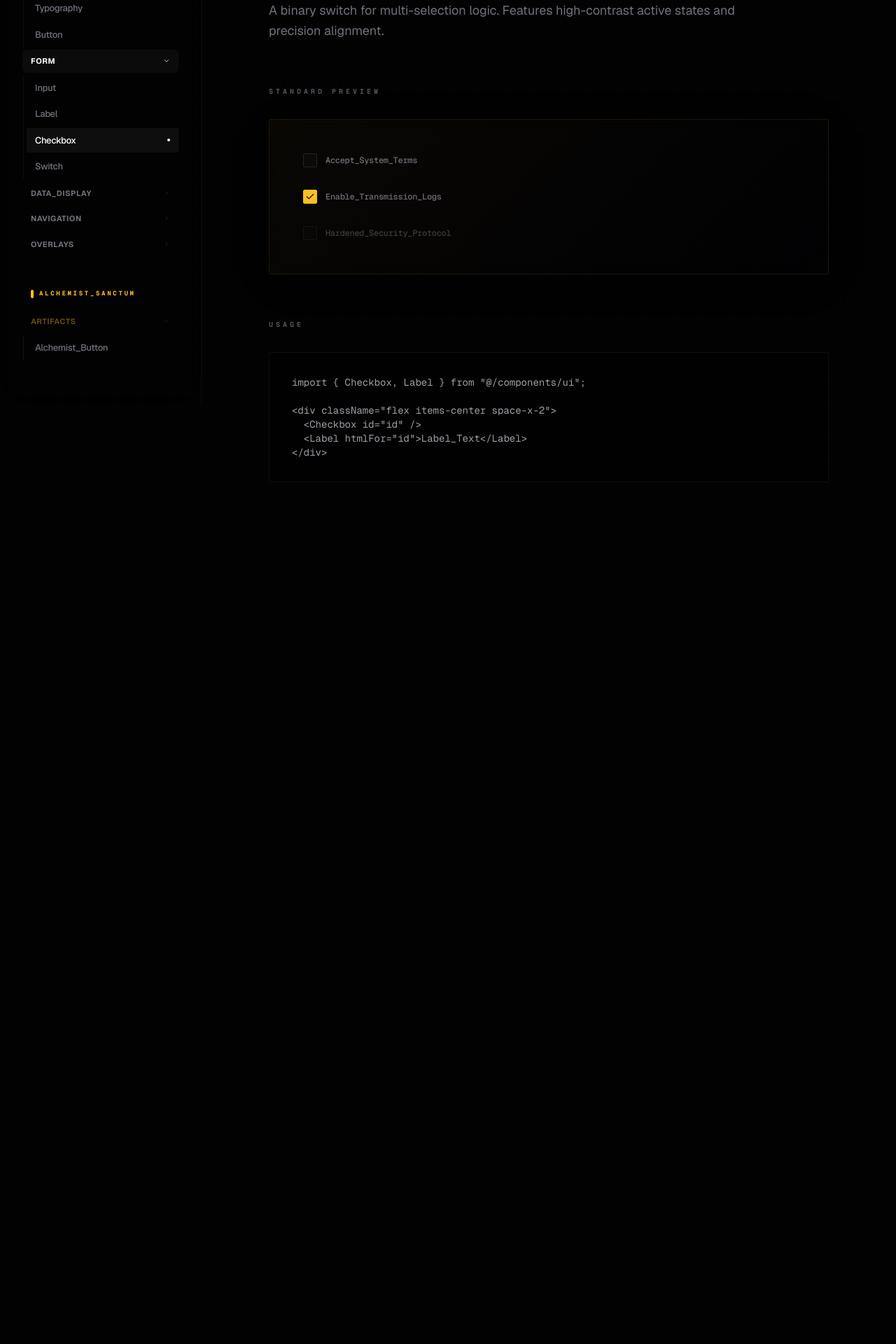
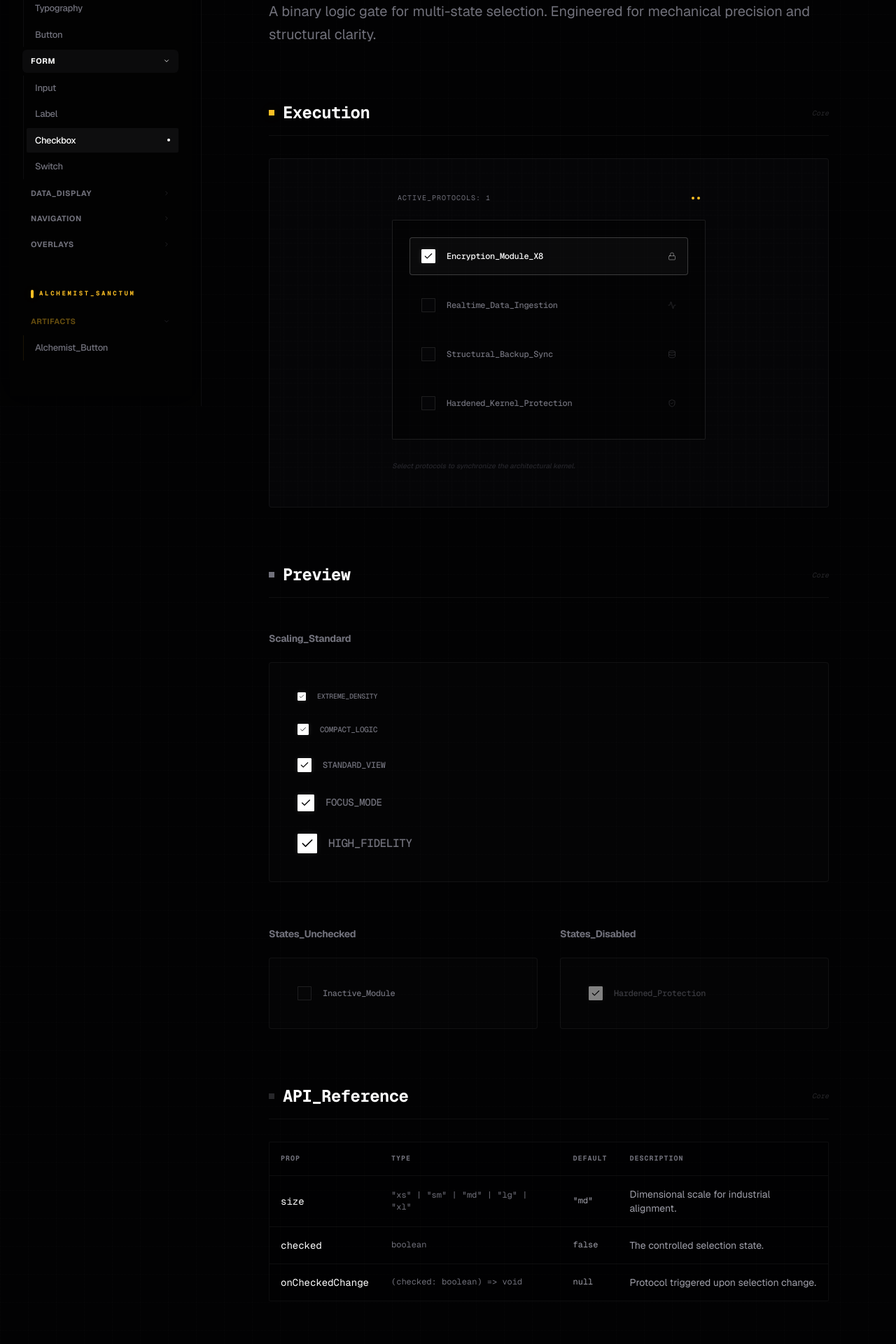
Before and after one commit to 8eyond-Infinite/8eyond-ui, a Next.js app: page /components/core/checkbox in a window 1280 px wide. Shown: the part 220-2140 px from the top of the page at 70% size. Before the commit the page ends 1037 px from the top, so only its background shows below. Built offline with nearby package versions, Linux system fonts and the light colour scheme.

Commit message:
feat: complete industrial Checkbox with scaling and unified documentation

```diff
--- a/app/components/core/checkbox/page.tsx
+++ b/app/components/core/checkbox/page.tsx
@@ -1,56 +1,299 @@
-import { Checkbox, Label, Card } from "@/components/ui";
+"use client";
+
+import * as React from "react";
+import {
+  Checkbox,
+  Label,
+  Card,
+  Table,
+  TableHeader,
+  TableBody,
+  TableHead,
+  TableRow,
+  TableCell,
+  Typography,
+  H1,
+  H3,
+  Lead,
+  Muted,
+} from "@/components/ui";
+import { cn } from "@/lib/utils";
+import { CopyButton } from "@/components/docs/CopyButton";
+import { ShieldCheck, Activity, Database, Lock } from "lucide-react";
 
 export default function CheckboxDoc() {
+  const [selectedProtocols, setSelectedProtocols] = React.useState<string[]>([
+    "P-01",
+  ]);
+
+  const protocols = [
+    { id: "P-01", label: "Encryption_Module_X8", icon: <Lock size={12} /> },
+    {
+      id: "P-02",
+      label: "Realtime_Data_Ingestion",
+      icon: <Activity size={12} />,
+    },
+    {
+      id: "P-03",
+      label: "Structural_Backup_Sync",
+      icon: <Database size={12} />,
+    },
+    {
+      id: "P-04",
+      label: "Hardened_Kernel_Protection",
+      icon: <ShieldCheck size={12} />,
+    },
+  ];
+
+  const toggleProtocol = (id: string) => {
+    setSelectedProtocols((prev) =>
+      prev.includes(id) ? prev.filter((p) => p !== id) : [...prev, id]
+    );
+  };
+
+  const scalingExamples = [
+    { size: "xs", label: "EXTREME_DENSITY" },
+    { size: "sm", label: "COMPACT_LOGIC" },
+    { size: "md", label: "STANDARD_VIEW" },
+    { size: "lg", label: "FOCUS_MODE" },
+    { size: "xl", label: "HIGH_FIDELITY" },
+  ] as const;
+
   return (
-    <div className="space-y-16">
+    <div className="space-y-20 pb-24">
+      {/* Header */}
       <div className="space-y-4">
-        <h1 className="text-4xl md:text-6xl font-black uppercase italic tracking-tighter">
-          Checkbox
-        </h1>
-        <p className="text-zinc-500 text-lg max-w-2xl font-normal leading-relaxed">
-          A binary switch for multi-selection logic. Features high-contrast
-          active states and precision alignment.
-        </p>
+        <H1>Checkbox</H1>
+        <Lead>
+          A binary logic gate for multi-state selection. Engineered for
+          mechanical precision and structural clarity.
+        </Lead>
       </div>
 
+      {/* Execution */}
       <section className="space-y-8">
-        <h3 className="text-[10px] font-mono font-bold uppercase tracking-[0.4em] text-zinc-600">
-          Standard Preview
-        </h3>
-        <Card variant="artifact" className="p-12 space-y-8 bg-white/[0.01]">
-          <div className="flex items-center space-x-3">
-            <Checkbox id="terms" />
-            <Label htmlFor="terms">Accept_System_Terms</Label>
+        <div className="flex items-center justify-between border-b border-white/5 pb-4">
+          <div className="flex items-center gap-3">
+            <div className="w-2 h-2 bg-accent shadow-glow" />
+            <H3>Execution</H3>
+          </div>
+          <span className="text-[10px] font-mono text-zinc-800 italic">
+            Core
+          </span>
+        </div>
+
+        <div className="p-12 rounded-sm border border-white/5 bg-zinc-900/20 relative overflow-hidden">
+          <div className="absolute inset-0 bg-[linear-gradient(to_right,#80808005_1px,transparent_1px),linear-gradient(to_bottom,#80808005_1px,transparent_1px)] bg-[size:20px_20px]" />
+
+          <div className="relative z-10 w-full max-w-md mx-auto space-y-6">
+            <div className="flex items-center justify-between px-2">
+              <span className="text-[10px] font-mono text-zinc-500 uppercase tracking-widest">
+                Active_Protocols: {selectedProtocols.length}
+              </span>
+              <div className="flex gap-1">
+                <div className="w-1 h-1 bg-accent shadow-glow rounded-full animate-pulse" />
+                <div className="w-1 h-1 bg-accent shadow-glow rounded-full animate-pulse delay-75" />
+              </div>
+            </div>
+
+            <Card className="p-6 space-y-4 bg-black/40 border-white/10">
+              {protocols.map((protocol) => (
+                <div
+                  key={protocol.id}
+                  className={cn(
+                    "flex items-center justify-between p-4 rounded-sm border transition-all duration-500 cursor-pointer group",
+                    selectedProtocols.includes(protocol.id)
+                      ? "bg-white/[0.03] border-white/20 shadow-[0_0_20px_rgba(255,255,255,0.02)]"
+                      : "bg-transparent border-transparent hover:bg-white/[0.01]"
+                  )}
+                  onClick={() => toggleProtocol(protocol.id)}
+                >
+                  <div className="flex items-center gap-4">
+                    <Checkbox
+                      id={protocol.id}
+                      checked={selectedProtocols.includes(protocol.id)}
+                    />
+                    <Label
+                      htmlFor={protocol.id}
+                      className={cn(
+                        "transition-colors duration-500",
+                        selectedProtocols.includes(protocol.id)
+                          ? "text-white"
+                          : "text-zinc-500"
+                      )}
+                    >
+                      {protocol.label}
+                    </Label>
+                  </div>
+                  <div
+                    className={cn(
+                      "transition-colors duration-500",
+                      selectedProtocols.includes(protocol.id)
+                        ? "text-white/40"
+                        : "text-zinc-800"
+                    )}
+                  >
+                    {protocol.icon}
+                  </div>
+                </div>
+              ))}
+            </Card>
+            <Muted className="text-center text-[10px] italic opacity-40">
+              Select protocols to synchronize the architectural kernel.
+            </Muted>
+          </div>
+        </div>
+      </section>
+
+      {/* Preview */}
+      <section className="space-y-12">
+        <div className="flex items-center justify-between border-b border-white/5 pb-4">
+          <div className="flex items-center gap-3">
+            <div className="w-2 h-2 bg-zinc-500" />
+            <H3>Preview</H3>
+          </div>
+          <span className="text-[10px] font-mono text-zinc-800 italic">
+            Core
+          </span>
+        </div>
+
+        <div className="space-y-16">
+          <div className="space-y-6">
+            <Typography
+              variant="large"
+              className="text-sm tracking-tight text-zinc-500"
+            >
+              Scaling_Standard
+            </Typography>
+
+            <div className="p-10 rounded-sm border border-white/5 bg-white/[0.01] flex flex-col gap-8">
+              {scalingExamples.map((item) => (
+                <div key={item.size} className="flex items-center gap-4">
+                  <Checkbox
+                    id={`size-${item.size}`}
+                    size={item.size}
+                    defaultChecked
+                  />
+                  <Label htmlFor={`size-${item.size}`} size={item.size}>
+                    {item.label}
+                  </Label>
+                </div>
+              ))}
+            </div>
           </div>
 
-          <div className="flex items-center space-x-3">
-            <Checkbox id="marketing" defaultChecked />
-            <Label htmlFor="marketing">Enable_Transmission_Logs</Label>
+          <div className="grid grid-cols-1 md:grid-cols-2 gap-8">
+            <div className="space-y-6">
+              <Typography
+                variant="large"
+                className="text-sm tracking-tight text-zinc-500"
+              >
+                States_Unchecked
+              </Typography>
+              <div className="p-10 rounded-sm border border-white/5 bg-white/[0.01] flex items-center gap-4">
+                <Checkbox id="un-1" />
+                <Label htmlFor="un-1">Inactive_Module</Label>
+              </div>
+            </div>
+
+            <div className="space-y-6">
+              <Typography
+                variant="large"
+                className="text-sm tracking-tight text-zinc-500"
+              >
+                States_Disabled
+              </Typography>
+              <div className="p-10 rounded-sm border border-white/5 bg-white/[0.01] flex items-center gap-4">
+                <Checkbox id="dis-1" disabled defaultChecked />
+                <Label htmlFor="dis-1" className="opacity-50">
+                  Hardened_Protection
+                </Label>
+              </div>
+            </div>
           </div>
+        </div>
+      </section>
 
-          <div className="flex items-center space-x-3 opacity-50">
-            <Checkbox id="disabled" disabled />
-            <Label htmlFor="disabled" className="cursor-not-allowed">
-              Hardened_Security_Protocol
-            </Label>
+      {/* API Reference */}
+      <section className="space-y-8">
+        <div className="flex items-center justify-between border-b border-white/5 pb-4">
+          <div className="flex items-center gap-3">
+            <div className="w-2 h-2 bg-zinc-800" />
+            <H3>API_Reference</H3>
           </div>
+          <span className="text-[10px] font-mono text-zinc-800 italic">
+            Core
+          </span>
+        </div>
+        <Card className="overflow-hidden border-white/5 bg-black/20">
+          <Table>
+            <TableHeader>
+              <TableRow>
+                <TableHead className="w-[150px]">Prop</TableHead>
+                <TableHead>Type</TableHead>
+                <TableHead>Default</TableHead>
+                <TableHead>Description</TableHead>
+              </TableRow>
+            </TableHeader>
+            <TableBody>
+              <TableRow>
+                <TableCell className="font-mono text-white">size</TableCell>
+                <TableCell className="text-[12px] font-mono text-zinc-500">
+                  "xs" | "sm" | "md" | "lg" | "xl"
+                </TableCell>
+                <TableCell className="font-mono text-[12px]">"md"</TableCell>
+                <TableCell>
+                  Dimensional scale for industrial alignment.
+                </TableCell>
+              </TableRow>
+              <TableRow>
+                <TableCell className="font-mono text-white">checked</TableCell>
+                <TableCell className="text-[12px] font-mono text-zinc-500">
+                  boolean
+                </TableCell>
+                <TableCell className="font-mono text-[12px]">false</TableCell>
+                <TableCell>The controlled selection state.</TableCell>
+              </TableRow>
+              <TableRow>
+                <TableCell className="font-mono text-white">
+                  onCheckedChange
+                </TableCell>
+                <TableCell className="text-[12px] font-mono text-zinc-500 text-pretty">
+                  (checked: boolean) =&gt; void
+                </TableCell>
+                <TableCell className="font-mono text-[12px]">null</TableCell>
+                <TableCell>Protocol triggered upon selection change.</TableCell>
+              </TableRow>
+            </TableBody>
+          </Table>
         </Card>
       </section>
 
+      {/* Usage */}
       <section className="space-y-8">
-        <h3 className="text-[10px] font-mono font-bold uppercase tracking-[0.4em] text-zinc-600">
-          Usage
-        </h3>
-        <Card className="p-8 bg-black/40 font-mono text-sm border-white/5">
-          <pre className="text-zinc-400 overflow-x-auto">
-            {`import { Checkbox, Label } from "@/components/ui";
-
-<div className="flex items-center space-x-2">
-  <Checkbox id="id" />
-  <Label htmlFor="id">Label_Text</Label>
+        <div className="flex items-center justify-between border-b border-white/5 pb-4">
+          <div className="flex items-center gap-3">
+            <div className="w-2 h-2 bg-zinc-800" />
+            <H3>Usage</H3>
+          </div>
+          <span className="text-[10px] font-mono text-zinc-800 italic">
+            Core
+          </span>
+        </div>
+        <div className="relative group">
+          <div className="absolute -inset-0.5 bg-gradient-to-r from-white/10 to-transparent opacity-0 group-hover:opacity-100 transition duration-700 rounded-sm blur-sm" />
+          <div className="relative p-8 bg-black/60 border border-white/5 font-mono text-sm overflow-x-auto flex items-center justify-between">
+            <code className="text-zinc-400 group-hover:text-white transition-colors duration-500 whitespace-pre">
+              {`<div className="flex items-center gap-2">
+  <Checkbox id="id" size="sm" />
+  <Label htmlFor="id" size="sm">Accept_Logic</Label>
 </div>`}
-          </pre>
-        </Card>
+            </code>
+            <CopyButton
+              value={`<div className="flex items-center gap-2">\n  <Checkbox id="id" size="sm" />\n  <Label htmlFor="id" size="sm">Accept_Logic</Label>\n</div>`}
+            />
+          </div>
+        </div>
       </section>
     </div>
   );
--- a/src/components/ui/core/Checkbox/Checkbox.tsx
+++ b/src/components/ui/core/Checkbox/Checkbox.tsx
@@ -4,15 +4,35 @@ import * as React from "react";
 import { cn } from "@/lib/utils";
 import { Check } from "lucide-react";
 
-export interface CheckboxProps extends React.InputHTMLAttributes<HTMLInputElement> {
+export interface CheckboxProps extends Omit<
+  React.InputHTMLAttributes<HTMLInputElement>,
+  "size"
+> {
   onCheckedChange?: (checked: boolean) => void;
+  size?: "xs" | "sm" | "md" | "lg" | "xl";
 }
 
 const Checkbox = React.forwardRef<HTMLInputElement, CheckboxProps>(
-  ({ className, onCheckedChange, ...props }, ref) => {
+  ({ className, onCheckedChange, size = "md", ...props }, ref) => {
     const [checked, setChecked] = React.useState(
       props.checked || props.defaultChecked || false
     );
+
+    const sizes = {
+      xs: "h-3 w-3",
+      sm: "h-4 w-4",
+      md: "h-5 w-5",
+      lg: "h-6 w-6",
+      xl: "h-7 w-7",
+    };
+
+    const checkSizes = {
+      xs: "h-2 w-2",
+      sm: "h-2.5 w-2.5",
+      md: "h-3.5 w-3.5",
+      lg: "h-4 w-4",
+      xl: "h-5 w-5",
+    };
 
     React.useEffect(() => {
       if (props.checked !== undefined) {
@@ -29,7 +49,7 @@ const Checkbox = React.forwardRef<HTMLInputElement, CheckboxProps>(
     };
 
     return (
-      <div className="relative inline-flex items-center group cursor-pointer">
+      <div className="relative inline-flex items-center group cursor-pointer h-fit">
         <input
           type="checkbox"
           className="peer sr-only"
@@ -40,7 +60,12 @@ const Checkbox = React.forwardRef<HTMLInputElement, CheckboxProps>(
         />
         <div
           className={cn(
-            "h-5 w-5 rounded-[2px] border border-white/10 bg-white/[0.02] transition-all duration-300 peer-focus-visible:border-accent/40 peer-focus-visible:shadow-glow peer-checked:bg-accent peer-checked:border-accent group-hover:border-white/20 flex items-center justify-center",
+            "rounded-[1px] border transition-all duration-300 flex items-center justify-center",
+            sizes[size],
+            checked
+              ? "bg-white border-white shadow-[0_0_10px_rgba(255,255,255,0.1)]"
+              : "border-white/10 bg-zinc-950/50 group-hover:border-white/30",
+            props.disabled && "opacity-50 cursor-not-allowed grayscale",
             className
           )}
           onClick={() => {
@@ -53,7 +78,8 @@ const Checkbox = React.forwardRef<HTMLInputElement, CheckboxProps>(
         >
           <Check
             className={cn(
-              "h-3.5 w-3.5 text-void-1000 transition-all duration-300 transform",
+              "text-black font-bold transition-all duration-300 transform",
+              checkSizes[size],
               checked ? "opacity-100 scale-100" : "opacity-0 scale-50"
             )}
           />
```
